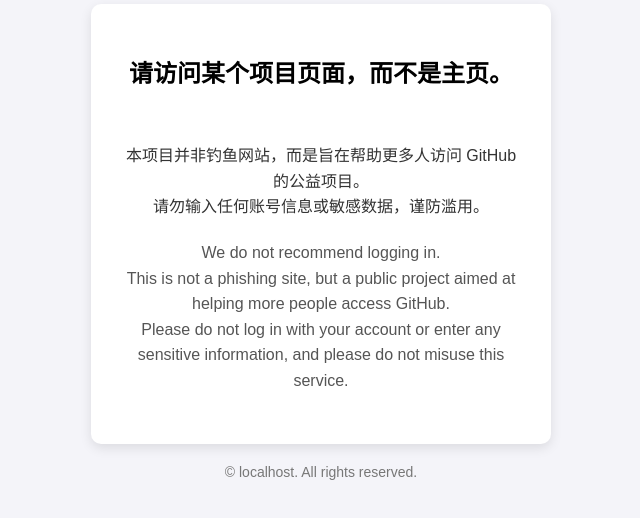
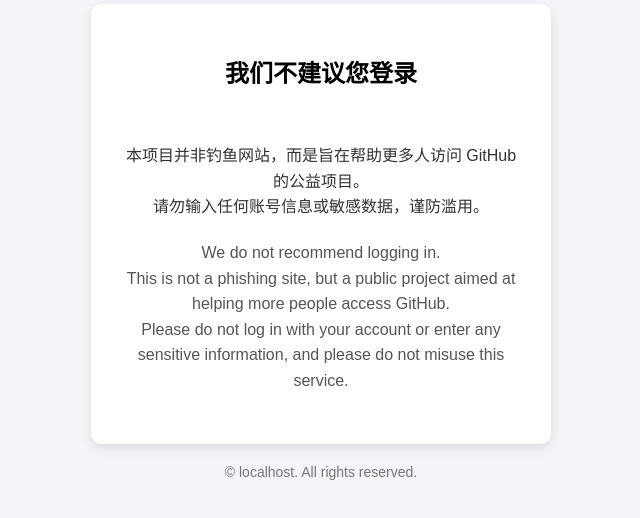
Before and after one commit to kiko923/github_login_tips, a plain HTML site: page login.html in a window 1280 px wide. Shown: the part 158-676 px from the top of the page, without its empty margins (319-959 px from the left). Drawn offline with Linux system fonts and the light colour scheme.

Commit message:
Update login.html

```diff
--- a/login.html
+++ b/login.html
@@ -52,7 +52,7 @@
 <body>
     <div class="center">
         <div>
-            <h2>请访问某个项目页面，而不是主页。</h2><br>
+            <h2>我们不建议您登录</h2><br>
             <p>
                 本项目并非钓鱼网站，而是旨在帮助更多人访问 GitHub 的公益项目。<br>
                 请勿输入任何账号信息或敏感数据，谨防滥用。
```
